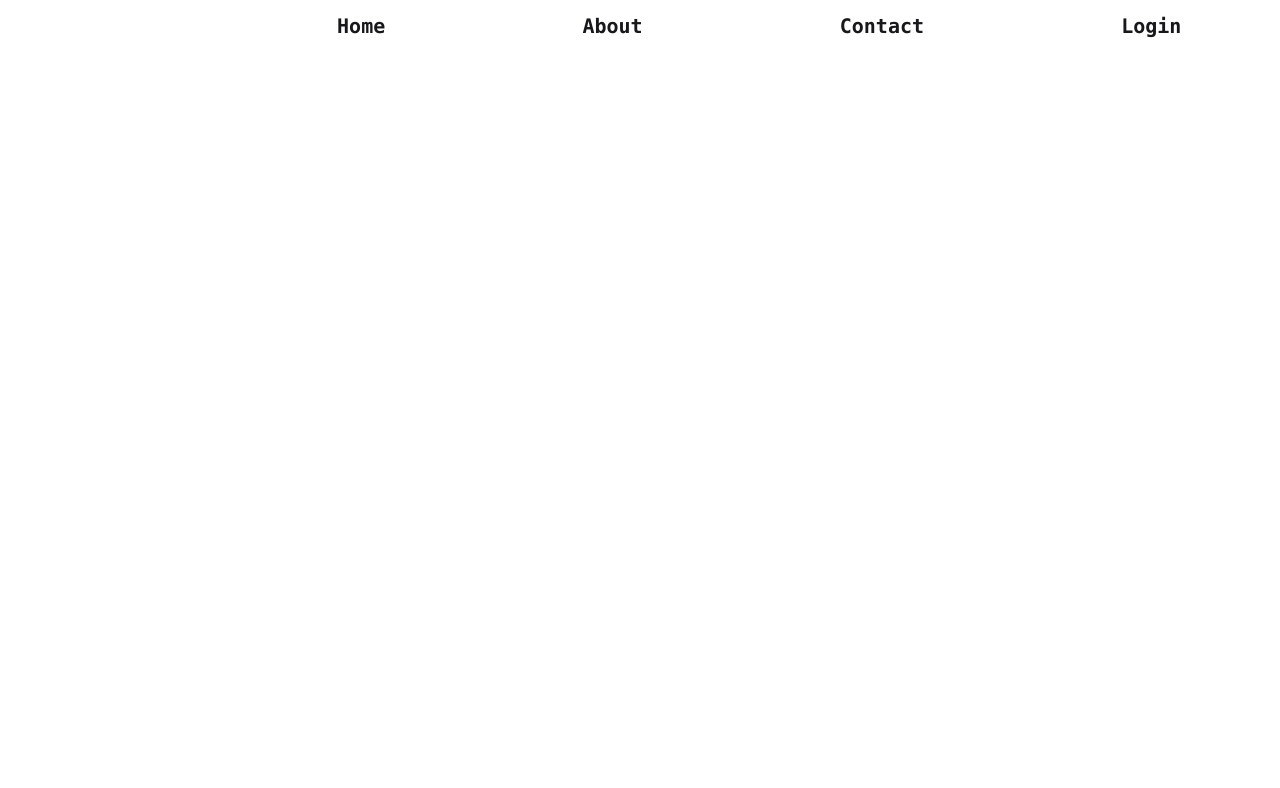
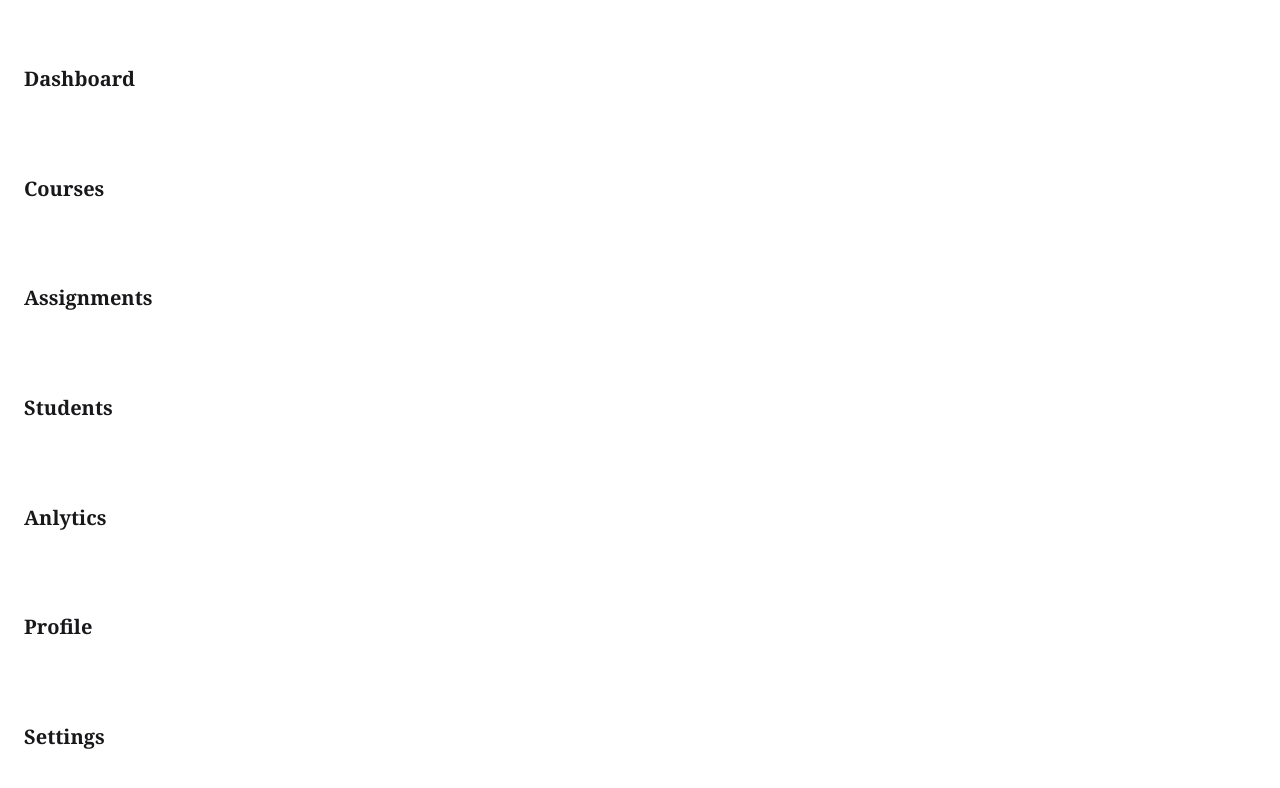
Before and after one commit to Sk-Pandey/CampusConnect, a React (Vite) app: page /dashboard in a window 1280 px wide. Shown: the top 788 px of the page. Built offline with nearby package versions, Linux system fonts and the light colour scheme.

Commit message:
Sidebar Topbar build

```diff
--- a/src/App.jsx
+++ b/src/App.jsx
@@ -1,10 +1,14 @@
 import React from "react";
 import Navbar from "./components/Navbar";
+import Topbar from "./components/Topbar";
+import Sidebar from "./components/Sidebar";
 
 const App = () => {
   return (
     <div>
-      <Navbar />
+      {/* <Navbar /> */}
+      {/* <Topbar /> */}
+      <Sidebar />
     </div>
   );
 };
--- a/src/components/Sidebar.jsx
+++ b/src/components/Sidebar.jsx
@@ -1,9 +1,21 @@
-import React from 'react'
+import React from "react";
 
 const Sidebar = () => {
   return (
-    <div>Sidebar</div>
-  )
-}
+    <>
+      <header className="p-2">
+        <nav className="flex flex-col h-[100vh] justify-around text-xl font-semibold font-serif p-4 list-none">
+          <li>Dashboard</li>
+          <li>Courses</li>
+          <li>Assignments</li>
+          <li>Students</li>
+          <li>Anlytics</li>
+          <li>Profile</li>
+          <li>Settings</li>
+        </nav>
+      </header>
+    </>
+  );
+};
 
-export default Sidebar
+export default Sidebar;
--- a/src/components/Topbar.jsx
+++ b/src/components/Topbar.jsx
@@ -1,9 +1,22 @@
-import React from 'react'
+import React from "react";
 
 const Topbar = () => {
   return (
-    <div>Topbar</div>
-  )
-}
+    <>
+      <header className="flex items-center justify-between p-2">
+        <span id="logo">
+          <h1 className="text-white text-3xl font-serif">CampusConnect</h1>
+        </span>
+        <div className="space-x-6">
+          <button className="cursor-pointer" id="notifications">
+            🔔
+          </button>
+          <span className="font-sans">Welcome, User</span>
+          <span className="bg-white rounded-full p-1">🙍‍♂️</span>
+        </div>
+      </header>
+    </>
+  );
+};
 
-export default Topbar
+export default Topbar;
```
